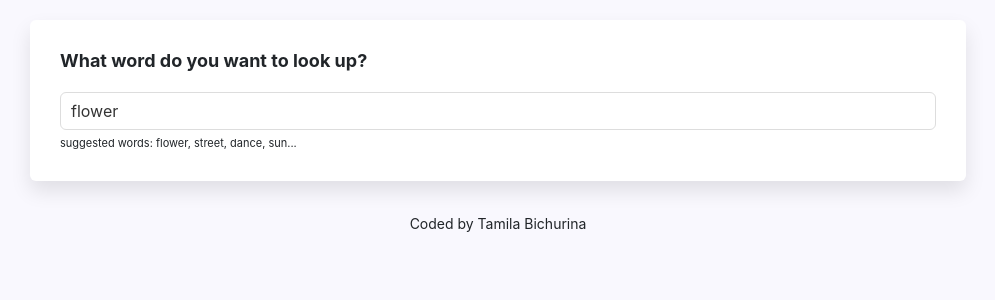
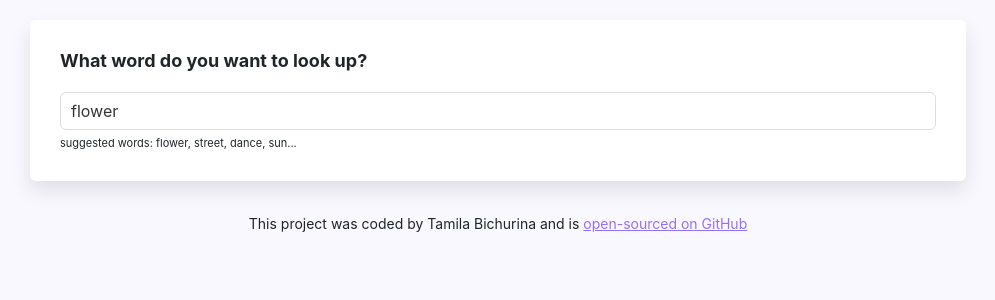
Before and after one commit to Tamilo4ka/dictionary-project, a React (Create React App) app: page / in a window 1280 px wide. Shown: the top 300 px of the page, without its empty margins (142-1137 px from the left). Built offline with nearby package versions, Linux system fonts and the light colour scheme; no server answers.

Commit message:
Added the link to GitHub

```diff
--- a/src/App.js
+++ b/src/App.js
@@ -9,7 +9,16 @@
           <Dictionary defaultKeyword="flower" />
         </main>
         <footer className="App-footer">
-          <small>Coded by Tamila Bichurina</small>
+          <small>
+            This project was coded by Tamila Bichurina and is{" "}
+            <a
+              href="https://github.com/Tamilo4ka/dictionary-project"
+              target="_blank"
+              rel="noreferrer"
+            >
+              open-sourced on GitHub
+            </a>
+          </small>
         </footer>
       </div>
     </div>
```
